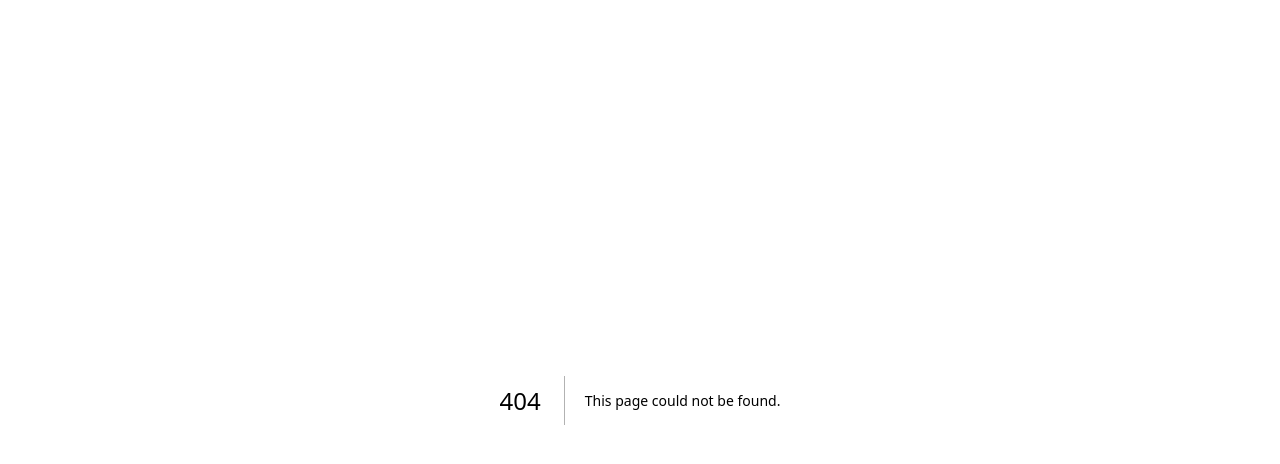
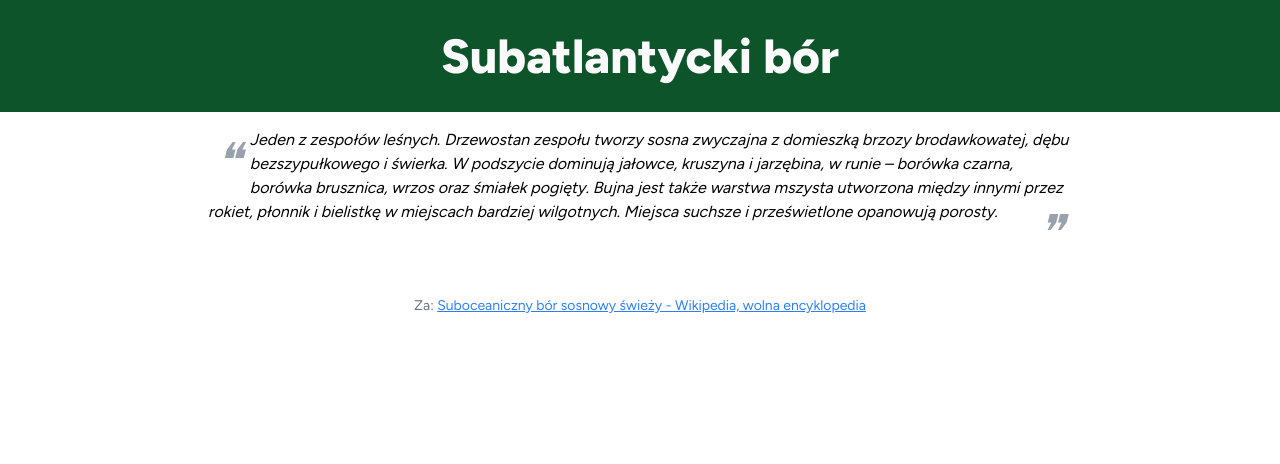
Before and after one commit to paweljw/park-bioroznorodnosci, a Next.js app: page /subatlantycki-bor in a window 1280 px wide. Before the commit this address had no page. Shown: the top 464 px of the page. Built offline with nearby package versions, Linux system fonts and the light colour scheme.

Commit message:
subatlantycki bór (podstrona)

```diff
--- a/src/app/laka-rajgrasowa/page.tsx
+++ b/src/app/laka-rajgrasowa/page.tsx
@@ -21,7 +21,7 @@ export default function ŁąkaRajgrasowaPage() {
         kolejowych, przydroża oraz ugory. Często notowane są w przesuszonych
         częściach dolin rzek (...)
       </blockquote>
-      <p className="mx-auto max-w-4xl text-center text-sm text-gray-500">
+      <p className="mx-auto max-w-4xl p-4 text-center text-sm text-gray-500">
         Za:{" "}
         <Link
           href="https://www.wigry.org.pl/siedliska/6510_1.htm"
--- /dev/null
+++ b/src/app/subatlantycki-bor/page.tsx
@@ -0,0 +1,33 @@
+import type { Metadata } from "next";
+import Link from "next/link";
+import Masthead from "~/components/Masthead";
+
+export const metadata: Metadata = {
+  title: "Subatlantycki bór",
+};
+
+export default function SubatlantyckiBorPage() {
+  return (
+    <div className="flex w-full flex-col">
+      <Masthead>Subatlantycki bór</Masthead>
+      <blockquote className="relative mx-auto w-full max-w-4xl p-4 italic before:float-left before:p-2 before:text-5xl before:text-gray-400 before:content-['❝'] after:float-right after:p-2 after:text-5xl after:text-gray-400 after:content-['❞']">
+        Jeden z zespołów leśnych. Drzewostan zespołu tworzy sosna zwyczajna z
+        domieszką brzozy brodawkowatej, dębu bezszypułkowego i świerka. W
+        podszycie dominują jałowce, kruszyna i jarzębina, w runie – borówka
+        czarna, borówka brusznica, wrzos oraz śmiałek pogięty. Bujna jest także
+        warstwa mszysta utworzona między innymi przez rokiet, płonnik i
+        bielistkę w miejscach bardziej wilgotnych. Miejsca suchsze i
+        prześwietlone opanowują porosty.
+      </blockquote>
+      <p className="mx-auto max-w-4xl p-4 text-center text-sm text-gray-500">
+        Za:{" "}
+        <Link
+          href="https://pl.wikipedia.org/wiki/Suboceaniczny_b%C3%B3r_sosnowy_%C5%9Bwie%C5%BCy"
+          className="text-blue-500 underline"
+        >
+          Suboceaniczny bór sosnowy świeży - Wikipedia, wolna encyklopedia
+        </Link>
+      </p>
+    </div>
+  );
+}
```
